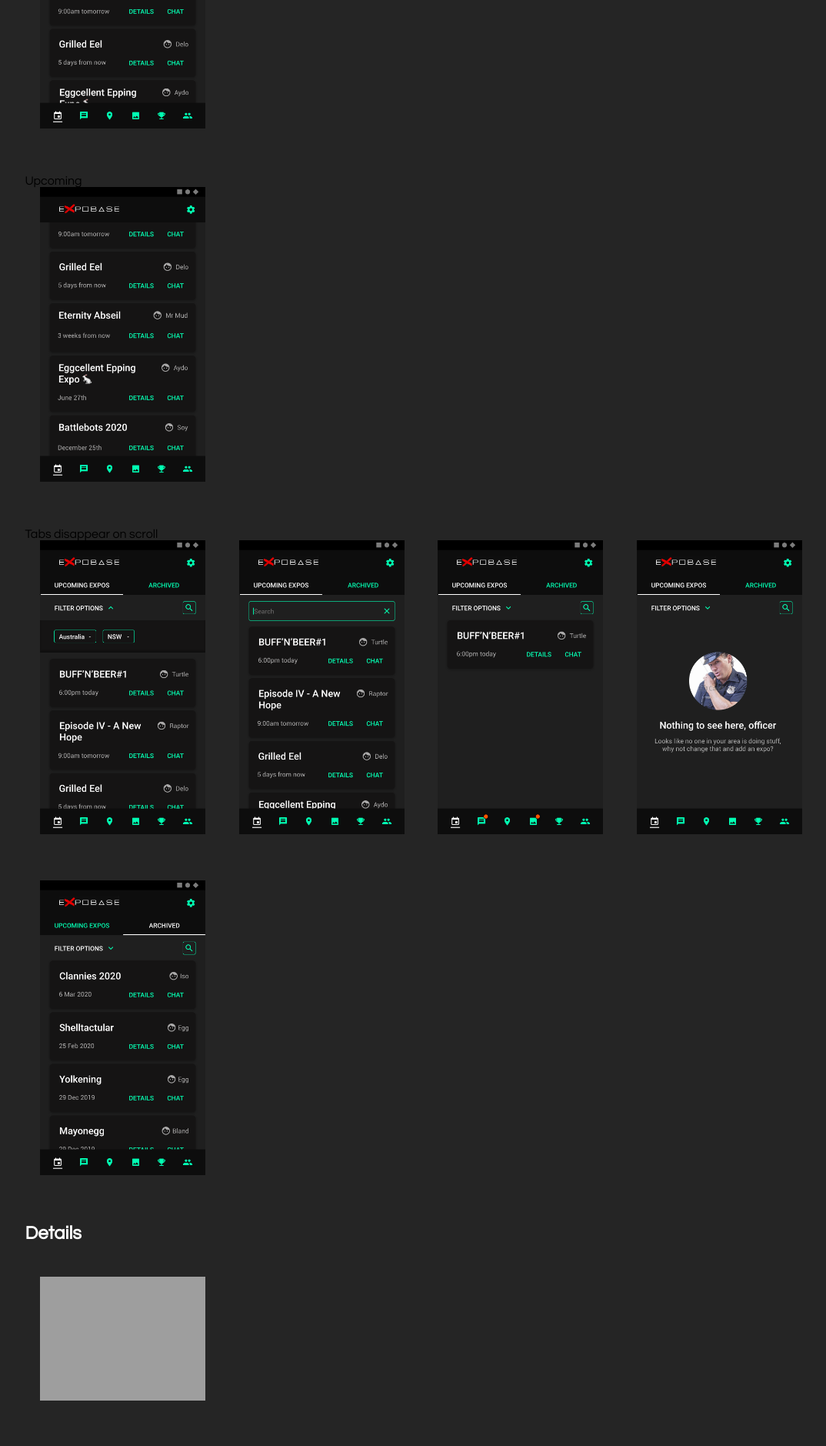
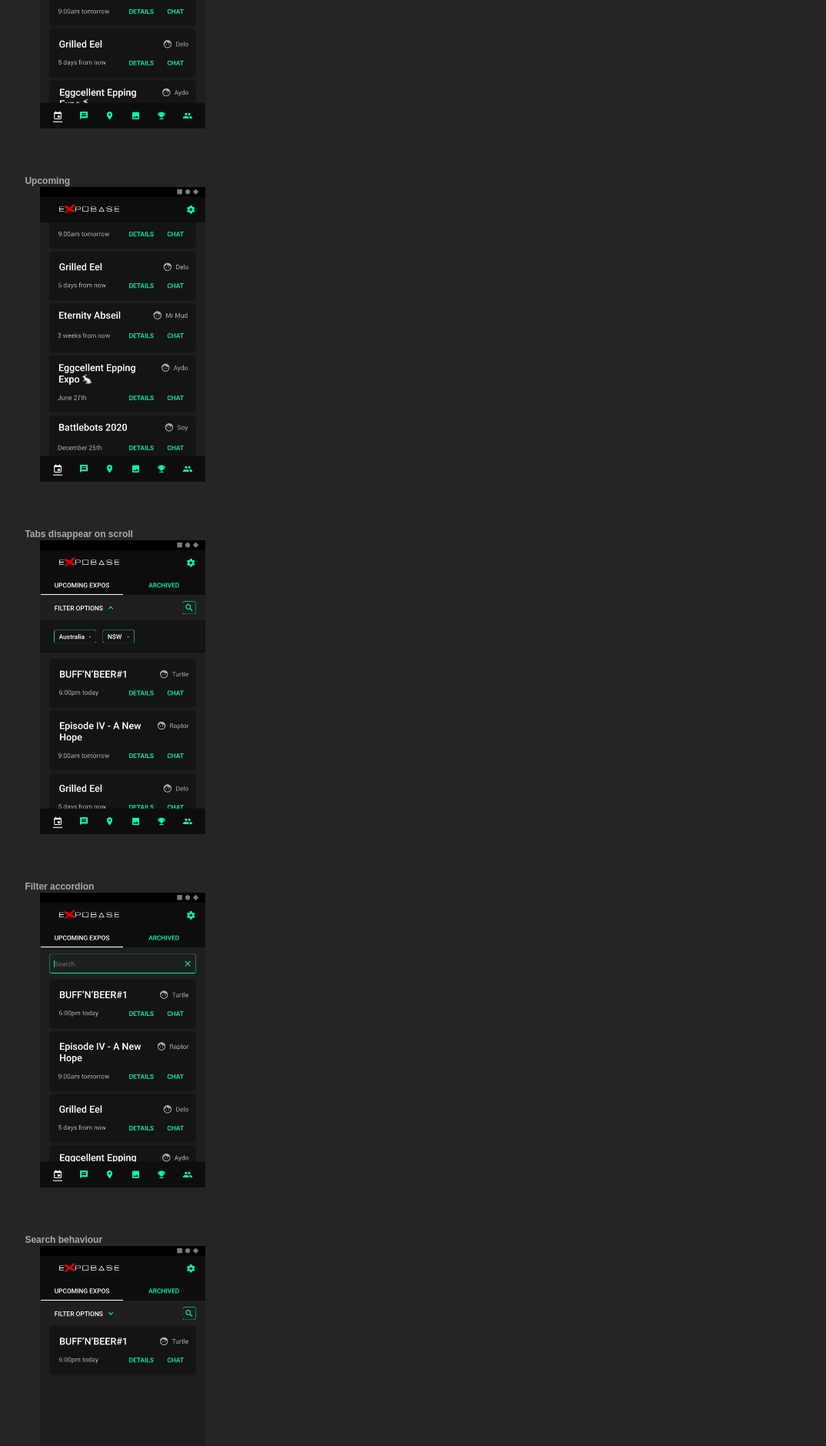
Before and after one commit to cassdowns/uida.co, a PHP site: page /eb.html in a window 1280 px wide. Shown: the part 543-2422 px from the top of the page at 77% size, without its empty margins (70-1144 px from the left). Run offline with PHP 8.4, Linux system fonts and the light colour scheme; grey boxes are pictures that could not be loaded.

Commit message:
Captions yes

```diff
--- a/eb.html
+++ b/eb.html
@@ -42,14 +42,19 @@
                         <h2>Landing</h2>
                         <div class="break40"></div>
                         <img src="img/eb/EX0101-upcoming@2x.png" style="max-width: 20%; padding: 0px 20px 60px 20px; vertical-align: text-top;">
-                        <figcaption>Upcoming</figcaption>
+                        <h5>Upcoming</h5>
                         <img src="img/eb/EX0102-upcoming-onScroll@2x.png" style="max-width: 20%; padding: 0px 20px 60px 20px; vertical-align: text-top;">
-                        <figcaption>Tabs disappear on scroll</figcaption>
+                        <h5>Tabs disappear on scroll</h5>
                         <img src="img/eb/EX0103-upcoming-filter@2x.png" style="max-width: 20%; padding: 0px 20px 60px 20px; vertical-align: text-top;">
+                        <h5>Filter accordion</h5>
                         <img src="img/eb/EX0104-search@2x.png" style="max-width: 20%; padding: 0px 20px 60px 20px; vertical-align: text-top;">
+                        <h5>Search behaviour</h5>
                         <img src="img/eb/EX0105-badge@2x.png" style="max-width: 20%; padding: 0px 20px 60px 20px; vertical-align: text-top;">
+                        <h5>Notification badges</h5>
                         <img src="img/eb/EX0105-empty@2x.png" style="max-width: 20%; padding: 0px 20px 60px 20px; vertical-align: text-top;">
+                        <h5>Empty state</h5>
                         <img src="img/eb/EX0106-archived@2x.png" style="max-width: 20%; padding: 0px 20px 60px 20px; vertical-align: text-top;">
+                        <h5>Archived expos</h5>
 
                         <h2>Details</h2>
                         <div class="break40"></div>
--- a/style.css
+++ b/style.css
@@ -150,7 +150,9 @@ h4 {
 }
 
 h5 {
-    color: #fff;
+    color: #ABAAAA;
+    font-size: 12px;
+	line-height: 16px;
     font-family: 'Lexend Deca', sans-serif;
     margin: 0;
 }
```
